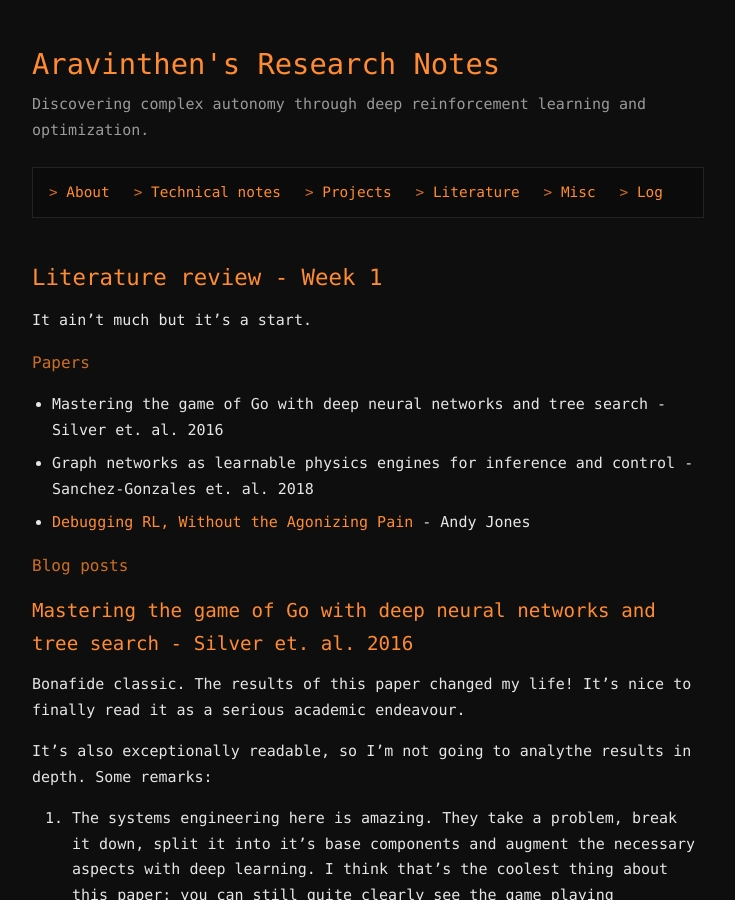
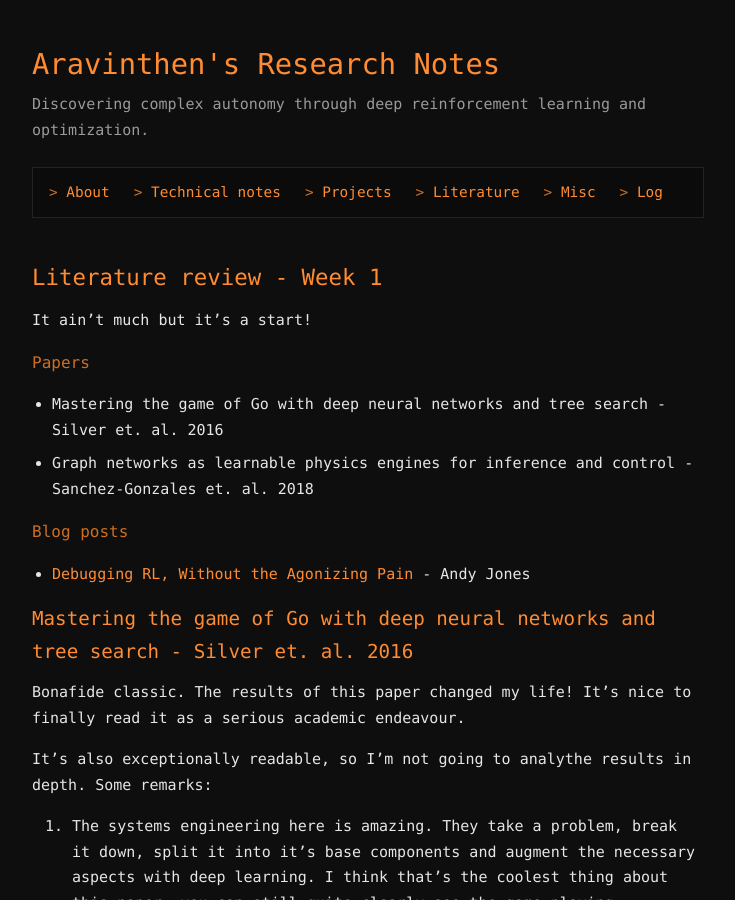
Before and after one commit to aravinthen/aravinthen.github.io, a Jekyll site: the page built from _posts/2026-01-10-literature_review.md, in a window 1280 px wide and 900 px high. Shown: the whole window, without its empty margins (272-1007 px from the left). Built offline with Jekyll 4.4.1, drawn with Linux system fonts in a browser that asks for light colours; our own code applies the rules of GitHub Pages for plain Markdown files.

Commit message:
structure edits

```diff
--- a/_posts/2026-01-10-literature_review.md
+++ b/_posts/2026-01-10-literature_review.md
@@ -3,14 +3,13 @@ title: Literature review - Week 1
 category: literature
 ---
 # Literature review - Week 1
-
-It ain't much but it's a start.
+It ain't much but it's a start!
 ### Papers
 * Mastering the game of Go with deep neural networks and tree search - Silver et. al. 2016
 * Graph networks as learnable physics engines for inference and control - Sanchez-Gonzales et. al. 2018
-* [Debugging RL, Without the Agonizing Pain](https://andyljones.com/posts/rl-debugging.html?utm_source=chatgpt.com) - Andy Jones
 
 ### Blog posts
+* [Debugging RL, Without the Agonizing Pain](https://andyljones.com/posts/rl-debugging.html?utm_source=chatgpt.com) - Andy Jones
 
 ## Mastering the game of Go with deep neural networks and tree search - Silver et. al. 2016
 Bonafide classic. The results of this paper changed my life! It's nice to finally read it as a serious academic endeavour.
```
